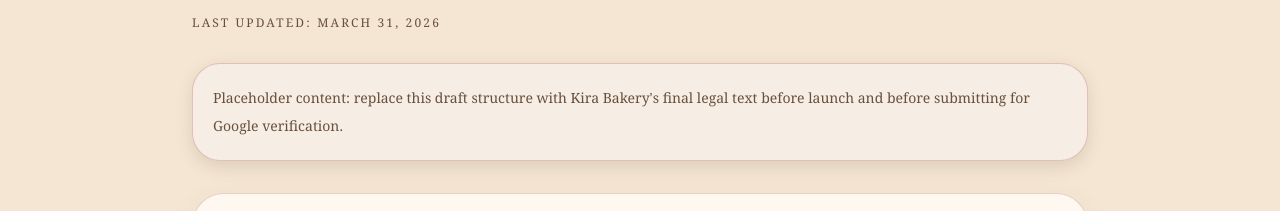
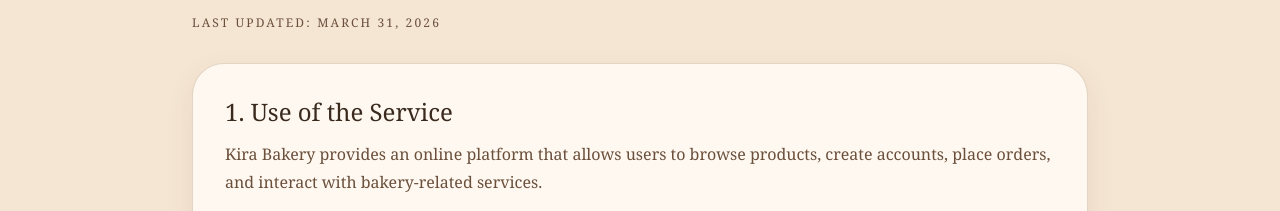
Before and after one commit to kiasiliventures/kira_bakery, a Next.js app: page /terms in a window 1280 px wide. Shown: the part 264-475 px from the top of the page. Built offline with nearby package versions, Linux system fonts and the light colour scheme; no server answers.

Commit message:
Remove legal page placeholder notice

```diff
--- a/components/legal/legal-document-page.tsx
+++ b/components/legal/legal-document-page.tsx
@@ -29,11 +29,6 @@
         </p>
       </header>
 
-      <div className="rounded-[28px] border border-accent/20 bg-surface-alt p-5 text-sm leading-7 text-muted shadow-[var(--shadow-soft)]">
-        Placeholder content: replace this draft structure with Kira Bakery&apos;s final legal text
-        before launch and before submitting for Google verification.
-      </div>
-
       <div className="space-y-8 rounded-[32px] border border-border bg-surface p-6 shadow-[var(--shadow-card)] sm:p-8">
         {sections.map((section) => (
           <section key={section.title} className="space-y-3">
```
